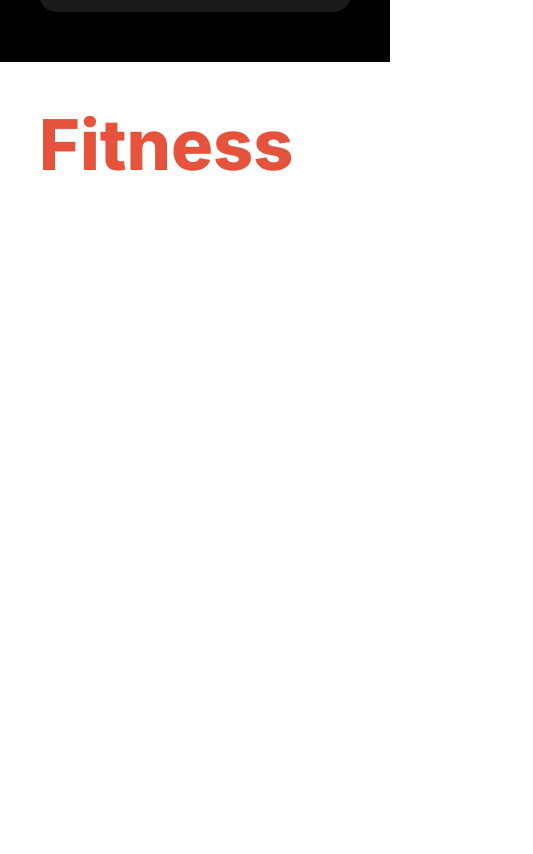
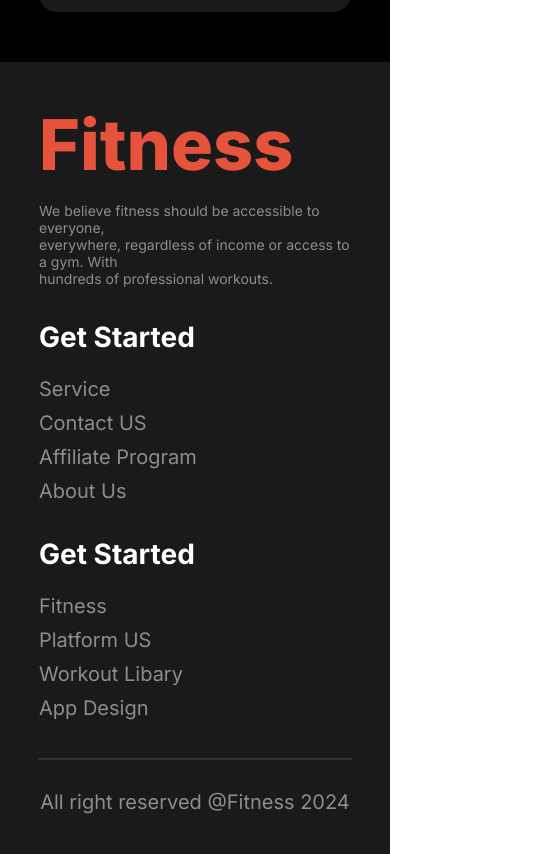
Before and after one commit to shafiul-tonoy/assignment-2, a plain HTML site: page index.html in a window 390 px wide. Shown: the part 8506-9360 px from the top of the page, 533 px wide, since content can reach past the window. Before the commit the page ends 9044 px from the top, so only its background shows below. Drawn offline with Linux system fonts and the light colour scheme.

Commit message:
footer finished

```diff
--- a/style.css
+++ b/style.css
@@ -529,7 +529,7 @@ table {
   left: 10px;
 }
 
-footer design
+/* footer design  */
  .footer {
   background-color: rgb(26, 26, 26);
   margin: 0px;
@@ -558,15 +558,22 @@ footer design
   color: rgb(255, 255, 255);
   font-size: 28px;
   font-weight: 700;
+  text-align: left;
 }
 .footer-container > aside > ul {
   color: rgba(255, 255, 255, 0.5);
   font-size: 20px;
   font-weight: 400;
+  list-style: none;
+  padding-left: 0;
+  margin: 0;
+  text-align: left;
+
 }
 .footer-container > aside > ul>li{
   margin: 10px 0px;
   cursor: pointer;
+
 }
 
 footer > hr{
@@ -653,4 +660,7 @@ footer > p{
   #team-4 {
     display: none;
   }
+  .footer-container{
+    flex-direction: column;
+  }
 }
```
